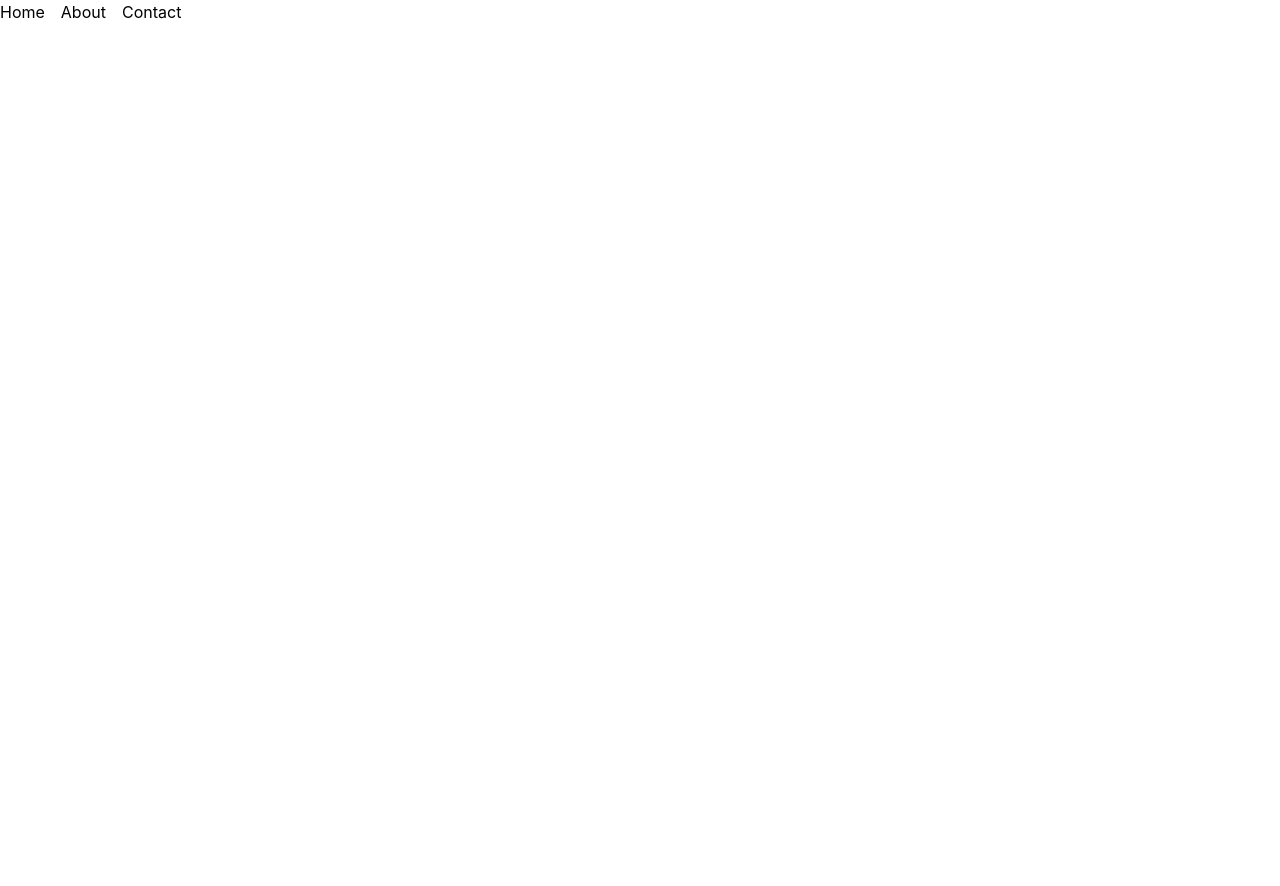
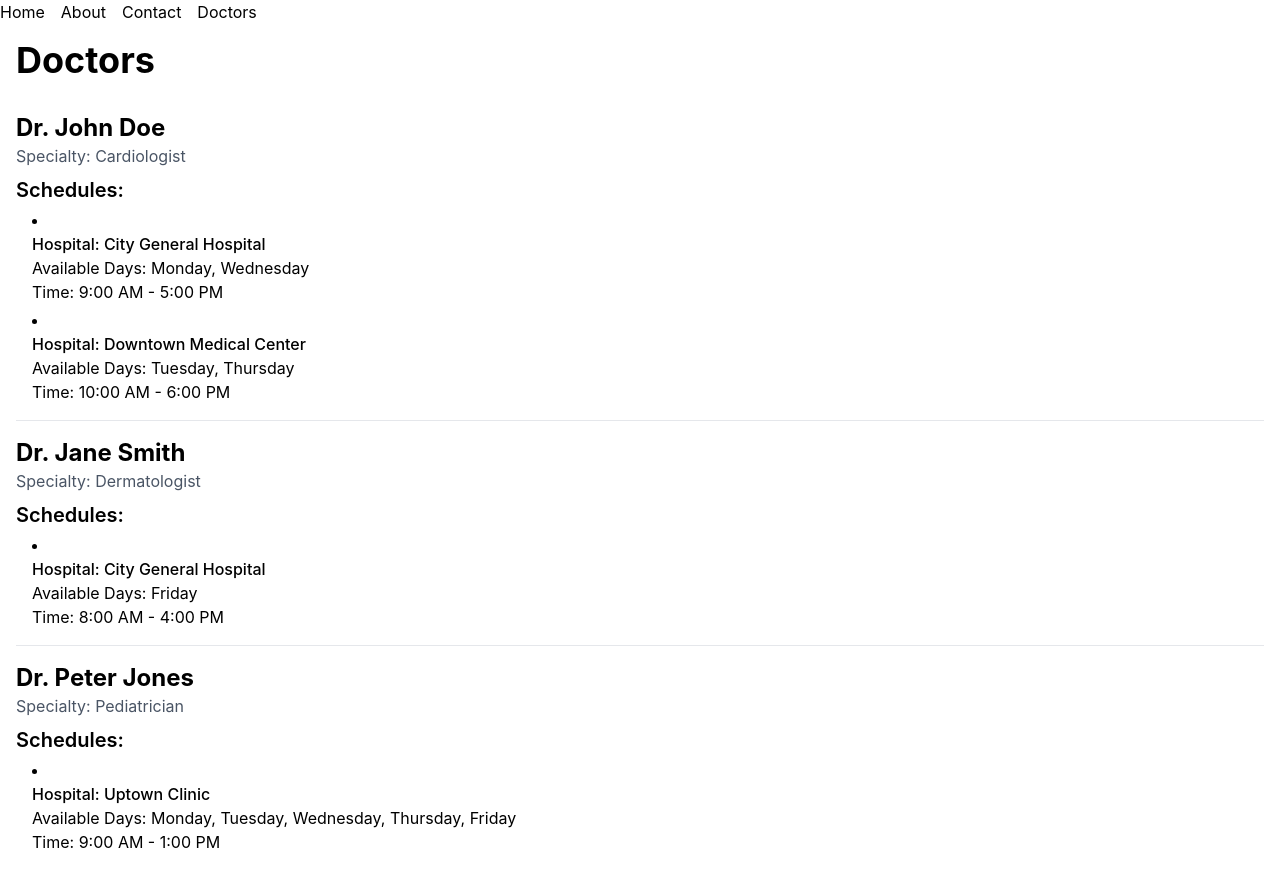
Before and after one commit to pavanuthsara/y3s2-ds-project, a React app in the folder frontend/: page /doctors in a window 1280 px wide. Before the commit this address had no page. Before the commit the page ends 800 px from the top, so only its background shows below. Built offline with nearby package versions, Linux system fonts and the light colour scheme; the HTML template or start-up script is replaced by a standard one.

Commit message:
show doctors as a list

```diff
--- a/frontend/src/App.jsx
+++ b/frontend/src/App.jsx
@@ -2,6 +2,7 @@ import { Routes, Route, Link } from "react-router-dom";
 import Home from "./components/Home";
 import About from "./components/About";
 import Contact from "./components/Contact";
+import DoctorList from "./components/DoctorList";
 
 function App() {
   return (
@@ -17,12 +18,16 @@ function App() {
           <li>
             <Link to="/contact">Contact</Link>
           </li>
+          <li>
+            <Link to="/doctors">Doctors</Link>
+          </li>
         </ul>
       </nav>
       <Routes>
         <Route path="/" element={<Home />} />
         <Route path="/about" element={<About />} />
         <Route path="/contact" element={<Contact />} />
+        <Route path="/doctors" element={<DoctorList />} />
       </Routes>
     </>
   );
--- /dev/null
+++ b/frontend/src/components/DoctorList.jsx
@@ -0,0 +1,29 @@
+import doctors from "../data/doctors.json";
+
+const DoctorList = () => {
+  return (
+    <div className="container mx-auto p-4">
+      <h1 className="text-4xl font-bold mb-4">Doctors</h1>
+      <ul className="divide-y divide-gray-200">
+        {doctors.map((doctor) => (
+          <li key={doctor.id} className="py-4">
+            <h2 className="text-2xl font-bold">{doctor.name}</h2>
+            <p className="text-gray-600">Specialty: {doctor.specialty}</p>
+            <h3 className="text-xl font-semibold mt-2">Schedules:</h3>
+            <ul className="list-disc list-inside pl-4">
+              {doctor.schedules.map((schedule, index) => (
+                <li key={index} className="mt-1">
+                  <p className="font-medium">Hospital: {schedule.hospital}</p>
+                  <p>Available Days: {schedule.availableDays.join(", ")}</p>
+                  <p>Time: {schedule.time}</p>
+                </li>
+              ))}
+            </ul>
+          </li>
+        ))}
+      </ul>
+    </div>
+  );
+};
+
+export default DoctorList;
--- /dev/null
+++ b/frontend/src/data/doctors.json
@@ -0,0 +1,49 @@
+[
+  {
+    "id": 1,
+    "name": "Dr. John Doe",
+    "specialty": "Cardiologist",
+    "schedules": [
+      {
+        "hospital": "City General Hospital",
+        "availableDays": ["Monday", "Wednesday"],
+        "time": "9:00 AM - 5:00 PM"
+      },
+      {
+        "hospital": "Downtown Medical Center",
+        "availableDays": ["Tuesday", "Thursday"],
+        "time": "10:00 AM - 6:00 PM"
+      }
+    ]
+  },
+  {
+    "id": 2,
+    "name": "Dr. Jane Smith",
+    "specialty": "Dermatologist",
+    "schedules": [
+      {
+        "hospital": "City General Hospital",
+        "availableDays": ["Friday"],
+        "time": "8:00 AM - 4:00 PM"
+      }
+    ]
+  },
+  {
+    "id": 3,
+    "name": "Dr. Peter Jones",
+    "specialty": "Pediatrician",
+    "schedules": [
+      {
+        "hospital": "Uptown Clinic",
+        "availableDays": [
+          "Monday",
+          "Tuesday",
+          "Wednesday",
+          "Thursday",
+          "Friday"
+        ],
+        "time": "9:00 AM - 1:00 PM"
+      }
+    ]
+  }
+]
```
